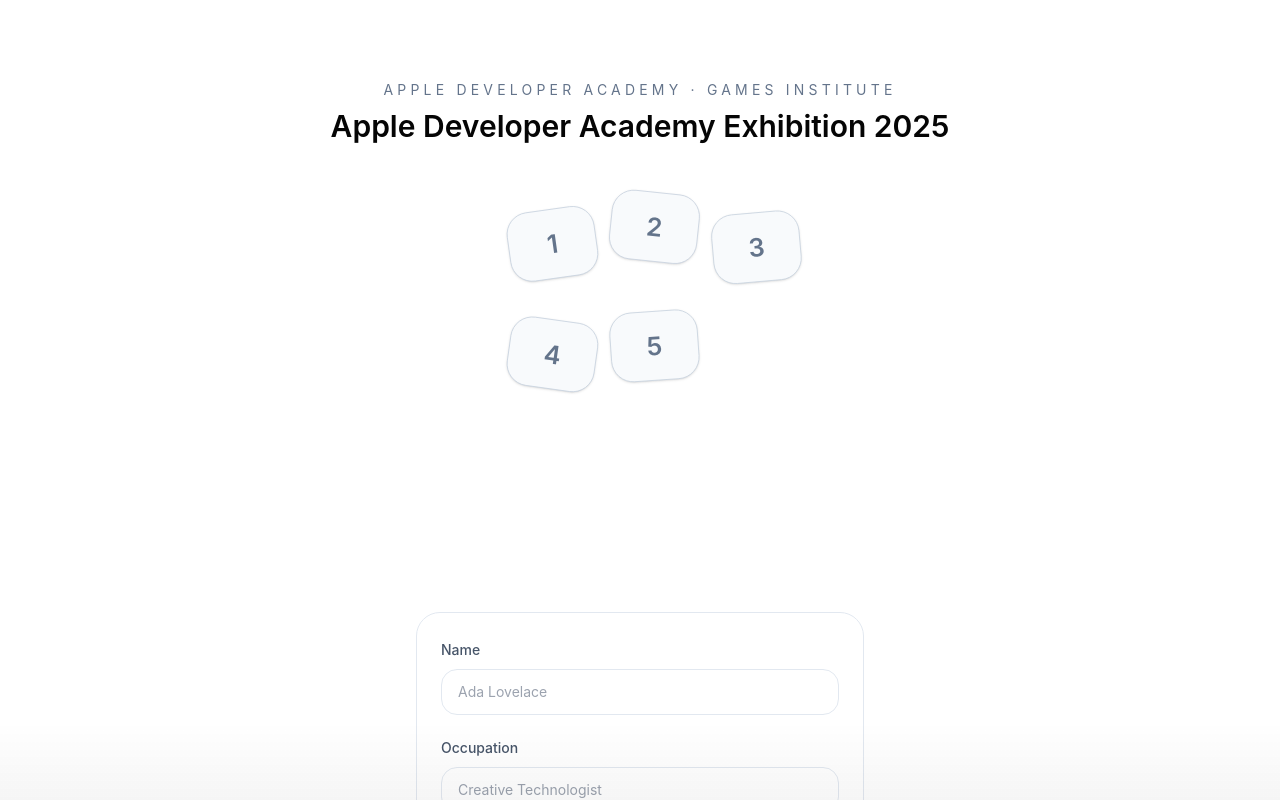
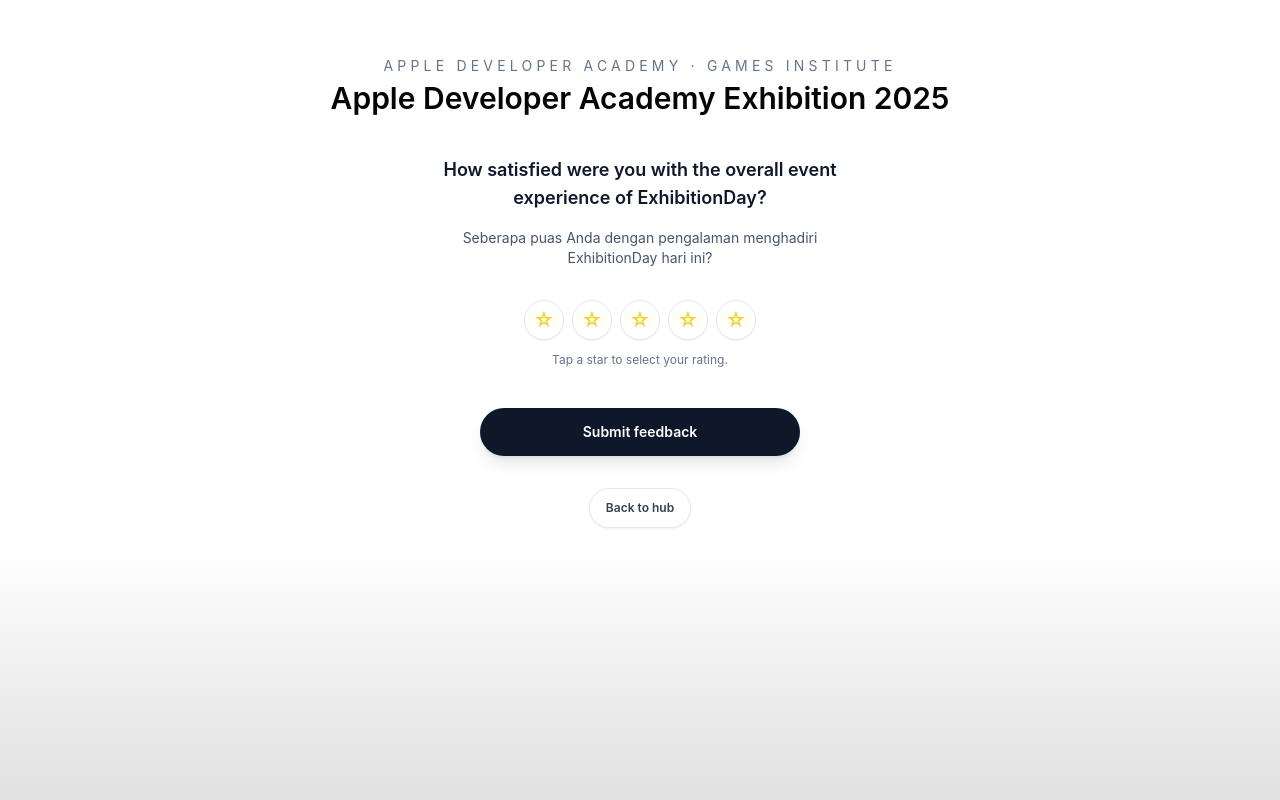
Before and after one commit to Kauhik/ExhibitonWebsitetest, a React (Vite) app: page /feedback in a window 1280 px wide. Before the commit this address led to /. Shown: the top 800 px of the page. Built offline with nearby package versions, Linux system fonts and the light colour scheme; no server answers; the database is empty.

Commit message:
feedback initaized

```diff
--- a/src/App.tsx
+++ b/src/App.tsx
@@ -6,6 +6,7 @@
 import Puzzle from '@/routes/Puzzle';
 import Congrats from '@/routes/Congrats';
 import QrScannerPage from '@/routes/QrScanner';
+import Feedback from '@/routes/Feedback';
 import { QR_SCANNER_ROUTE } from '@/api/qrApis';
 
 const App = () => (
@@ -13,6 +14,7 @@
     <Route path="/" element={<Intro />} />
     <Route path="/hub" element={<Hub />} />
     <Route path={QR_SCANNER_ROUTE} element={<QrScannerPage />} />
+    <Route path="/feedback" element={<Feedback />} />
     <Route path="/show/:id" element={<AppDetail />} />
     <Route path="/show/:id/ask" element={<Interstitial />} />
     <Route path="/puzzle" element={<Puzzle />} />
--- /dev/null
+++ b/src/routes/Feedback.tsx
@@ -0,0 +1,132 @@
+import { useState } from 'react';
+import { useNavigate } from 'react-router-dom';
+import BrandHeader from '@/components/BrandHeader';
+import { supabase } from '@/lib/supabaseClient';
+
+const ATTENDEE_ID_KEY = 'attendee_id';
+
+const MAX_RATING = 5;
+
+const Feedback = () => {
+  const navigate = useNavigate();
+  const [rating, setRating] = useState<number | null>(null);
+  const [isSubmitting, setIsSubmitting] = useState(false);
+  const [error, setError] = useState<string | null>(null);
+  const [submitted, setSubmitted] = useState(false);
+
+  const handleSubmit = async () => {
+    if (rating == null) {
+      setError('Please select a rating before submitting.');
+      return;
+    }
+
+    if (typeof window === 'undefined') {
+      setError('Feedback can only be submitted from a browser.');
+      return;
+    }
+
+    const attendeeId = window.localStorage.getItem(ATTENDEE_ID_KEY);
+
+    if (!attendeeId) {
+      setError(
+        'We could not find your registration details. Please return to the entrance screen, enter your name, and try again.',
+      );
+      return;
+    }
+
+    setIsSubmitting(true);
+    setError(null);
+
+    try {
+      const { error: insertError } = await supabase.from('feedback').insert({
+        attendee_id: attendeeId,
+        rating,
+      });
+
+      if (insertError) {
+        throw insertError;
+      }
+
+      setSubmitted(true);
+    } catch (submitError) {
+      console.error(submitError);
+      setError('Unable to save your feedback right now. Please try again.');
+    } finally {
+      setIsSubmitting(false);
+    }
+  };
+
+  return (
+    <div className="relative flex min-h-screen flex-col bg-white px-6 pb-16 pt-14 text-slate-900">
+      <BrandHeader compact />
+
+      <main className="mx-auto mt-10 flex w-full max-w-md flex-1 flex-col items-center gap-8">
+        <section className="space-y-4 text-center">
+          <h1 className="text-lg font-semibold">
+            How satisfied were you with the overall event experience of ExhibitionDay?
+          </h1>
+          <p className="text-sm text-slate-600">
+            Seberapa puas Anda dengan pengalaman menghadiri ExhibitionDay hari ini?
+          </p>
+        </section>
+
+        <section className="space-y-3 text-center">
+          <div className="flex items-center justify-center gap-2">
+            {Array.from({ length: MAX_RATING }, (_, index) => {
+              const value = index + 1;
+              const isActive = rating != null && value <= rating;
+              return (
+                <button
+                  key={value}
+                  type="button"
+                  onClick={() => setRating(value)}
+                  className="inline-flex h-10 w-10 items-center justify-center rounded-full border border-slate-200 bg-white text-xl text-yellow-400 shadow-sm transition-transform active:scale-95 focus-visible-ring"
+                  aria-label={`Rate ${value} out of ${MAX_RATING}`}
+                >
+                  {isActive ? '★' : '☆'}
+                </button>
+              );
+            })}
+          </div>
+
+          <p className="text-xs text-slate-500">
+            {rating == null ? 'Tap a star to select your rating.' : `You selected ${rating} out of ${MAX_RATING}.`}
+          </p>
+        </section>
+
+        {error && (
+          <p className="text-sm font-medium text-rose-600" role="alert" aria-live="polite">
+            {error}
+          </p>
+        )}
+
+        {submitted && !error && (
+          <p className="text-sm font-medium text-emerald-600" aria-live="polite">
+            Thank you for your feedback!
+          </p>
+        )}
+
+        <button
+          type="button"
+          onClick={handleSubmit}
+          disabled={isSubmitting}
+          className="mt-2 inline-flex h-12 w-full max-w-xs items-center justify-center rounded-full bg-slate-900 text-sm font-semibold text-white shadow-lg transition-transform active:scale-95 disabled:cursor-not-allowed disabled:opacity-60 focus-visible-ring"
+        >
+          {isSubmitting ? 'Submitting…' : 'Submit feedback'}
+        </button>
+
+        <button
+          type="button"
+          onClick={() => navigate('/hub')}
+          className="inline-flex h-10 items-center justify-center rounded-full border border-slate-200 bg-white px-4 text-xs font-semibold text-slate-700 shadow-sm transition-transform active:scale-95 focus-visible-ring"
+        >
+          Back to hub
+        </button>
+      </main>
+
+      <div className="pointer-events-none absolute inset-x-0 bottom-0 h-64 pedestal-gradient" />
+    </div>
+  );
+};
+
+export default Feedback;
--- a/src/routes/Hub.tsx
+++ b/src/routes/Hub.tsx
@@ -41,13 +41,20 @@
         Tap a pin to open each project showcase.
       </p>
 
-      <div className="mt-4 flex justify-center">
+      <div className="mt-4 flex justify-center gap-3">
         <button
           type="button"
           onClick={() => navigate(QR_SCANNER_ROUTE)}
           className="inline-flex h-11 items-center justify-center rounded-full bg-slate-900 px-6 text-sm font-semibold text-white shadow-lg transition-transform active:scale-95 focus-visible-ring"
         >
           Scan QR code
+        </button>
+        <button
+          type="button"
+          onClick={() => navigate('/feedback')}
+          className="inline-flex h-11 items-center justify-center rounded-full border border-slate-200 bg-white px-6 text-sm font-semibold text-slate-700 shadow-sm transition-transform active:scale-95 focus-visible-ring"
+        >
+          Feedback
         </button>
       </div>
 
--- a/src/routes/Intro.tsx
+++ b/src/routes/Intro.tsx
@@ -6,6 +6,7 @@
 import { supabase } from '@/lib/supabaseClient';
 
 const REGISTRATION_FLAG = 'attendee_registered';
+const ATTENDEE_ID_KEY = 'attendee_id';
 
 const Intro = () => {
   const navigate = useNavigate();
@@ -27,10 +28,14 @@
     setError(null);
 
     try {
-      const { error: insertError } = await supabase.from('attendees').insert({
-        name: name.trim(),
-        occupation: occupation.trim(),
-      });
+      const { data, error: insertError } = await supabase
+        .from('attendees')
+        .insert({
+          name: name.trim(),
+          occupation: occupation.trim(),
+        })
+        .select('id')
+        .single();
 
       if (insertError) {
         throw insertError;
@@ -38,6 +43,9 @@
 
       if (typeof window !== 'undefined') {
         window.localStorage.setItem(REGISTRATION_FLAG, 'true');
+         if (data?.id) {
+           window.localStorage.setItem(ATTENDEE_ID_KEY, data.id);
+         }
       }
 
       navigate('/hub', { replace: true });
```
